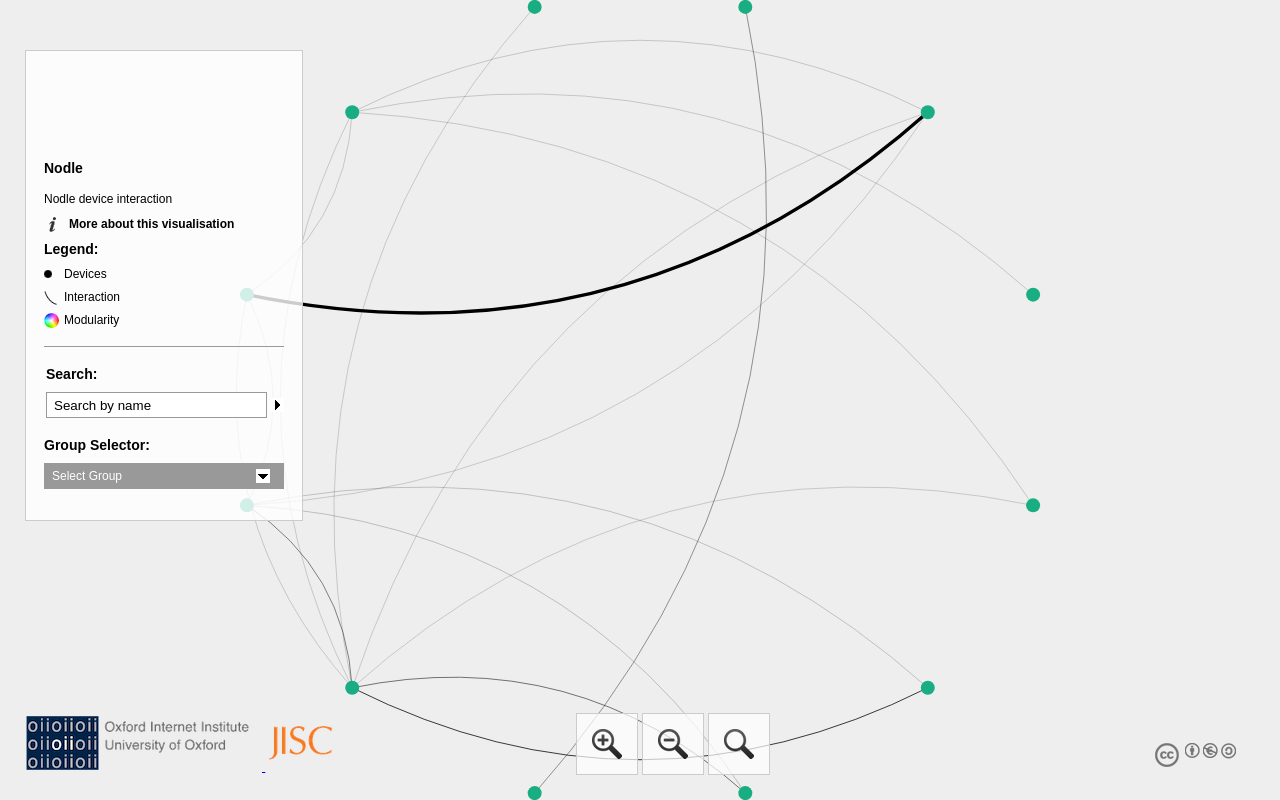
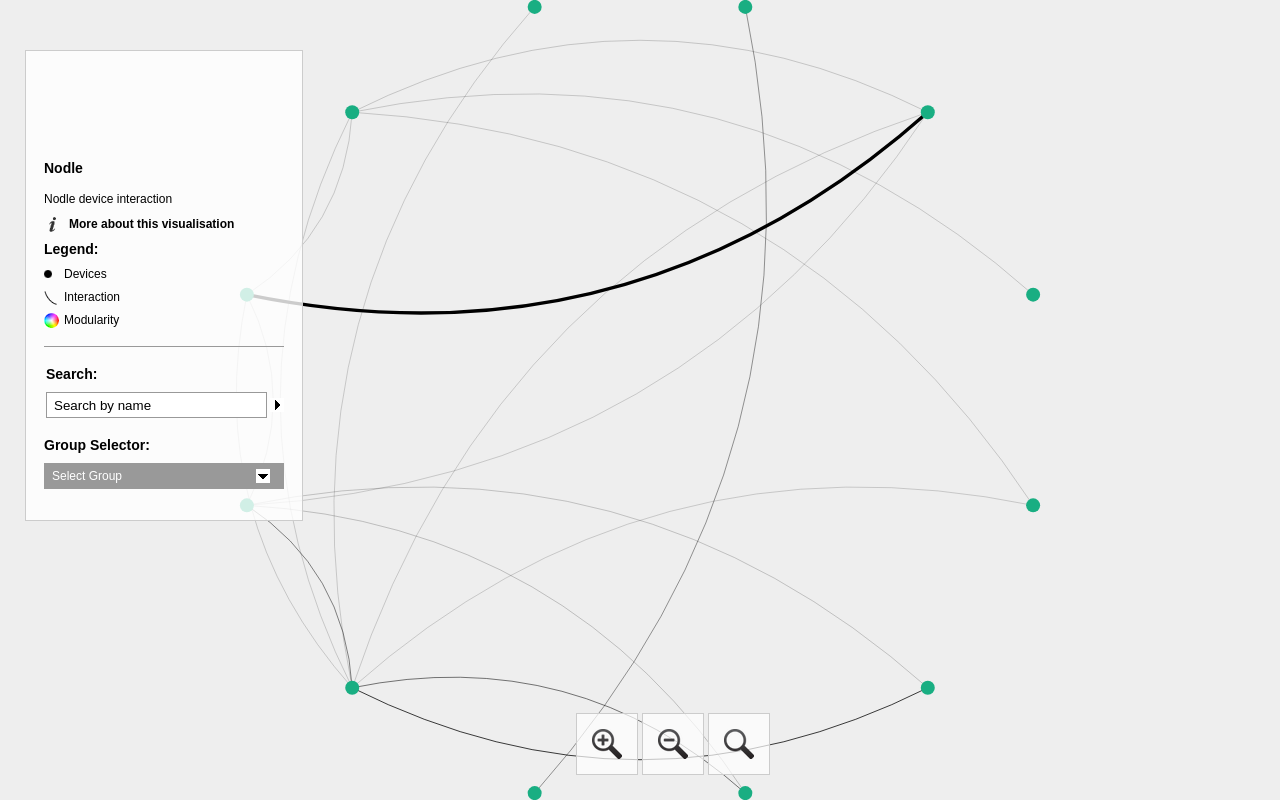
Before and after one commit to kgobu/kgobu.github.io, a plain HTML site: page interaction/network/index.html in a window 1280 px wide. Drawn offline with Linux system fonts and the light colour scheme.

Commit message:
Initial project version

```diff
--- a/interaction/network/index.html
+++ b/interaction/network/index.html
@@ -71,9 +71,6 @@
             <div class="z" rel="out"></div>
             <div class="z" rel="center"></div>
         </div>
-        <div id="copyright">
-            <a rel="license" href="http://creativecommons.org/licenses/by-nc-sa/3.0/"><img alt="Creative Commons License" style="border-width: 0;" src="images/CC.png" /></a>
-        </div>
         <div id="attributepane">
             <div class="text">
                 <div title="Close" class="left-close returntext">
@@ -91,14 +88,6 @@
                     </div>
                 </div>
             </div>
-        </div>
-        <div id="developercontainer">
-            <a href="http://www.oii.ox.ac.uk" title="Oxford Internet Institute">
-                <div id="oii"><span>OII</span></div>
-            </a>
-            <a href="http://jisc.ac.uk" title="JISC">
-                <div id="jisc"><span>JISC</span></div>
-            </a>
         </div>
         <script type="text/javascript">
             var _gaq = _gaq || [];
```
